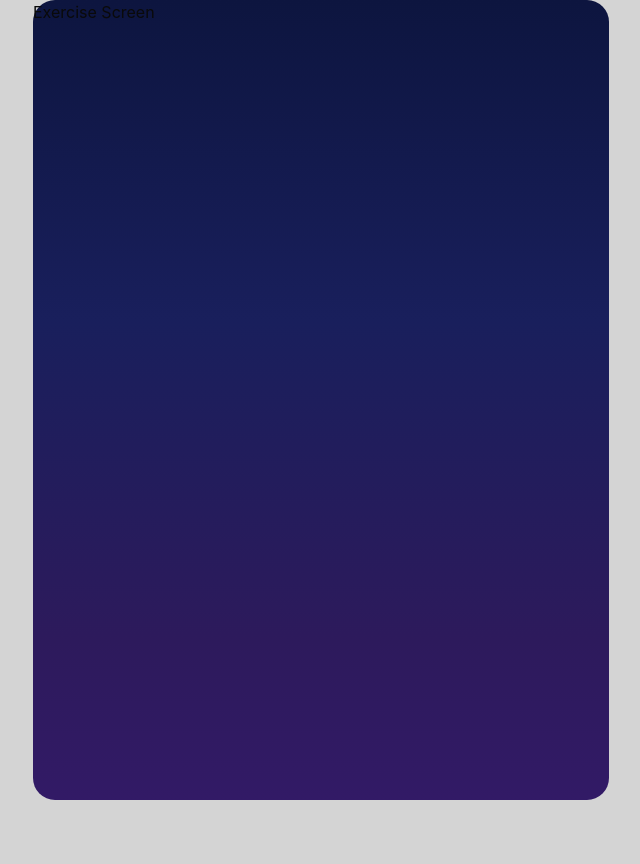
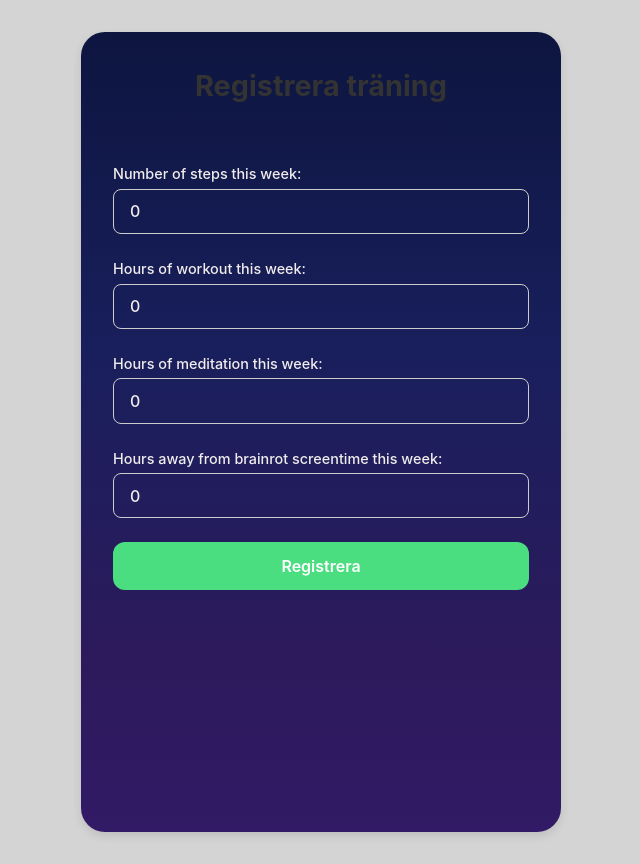
Before and after one commit to ImperialFiddlesticks/brainless-health, a React (Vite) app: page /exerciseScreen in a window 1280 px wide. Shown: the whole page, without its empty margins (319-959 px from the left). Before the commit the page ends 800 px from the top, so only its background shows below. Built offline with nearby package versions, Linux system fonts and the light colour scheme.

Commit message:
exercise link and page

```diff
--- a/src/components/ui/ZombieHeader.tsx
+++ b/src/components/ui/ZombieHeader.tsx
@@ -11,6 +11,7 @@ export default function ZombieHeader({ headline }: ZombieHeaderProps) {
   return (
     <div className="relative flex items-center justify-center w-full px-4 py-3">
       <button
+        title="go back"
         onClick={() => router.history.back()}
         className="absolute left-4 text-white hover:text-green-400 transition-colors"
       >
@@ -18,6 +19,14 @@ export default function ZombieHeader({ headline }: ZombieHeaderProps) {
       </button>
 
       <h1 className="text-3xl font-bold text-white">{headline}</h1>
+      <button
+        onClick={() => router.navigate({ to: "/exerciseScreen/" })}
+        className="absolute right-4 text-white hover:text-green-400 transition-colors"
+        aria-label="Gå till träning"
+        title="Gå till träning"
+      >
+        Exercise
+      </button>
     </div>
   );
 }
--- /dev/null
+++ b/src/components/ui/medidationInput.tsx
@@ -0,0 +1,22 @@
+export default function SearchInput({
+  onSearchChange,
+  searchword,
+}: PropsHandler) {
+  const handleSubmit = (eve: React.FormEvent<HTMLFormElement>) => {
+    eve.preventDefault();
+  };
+
+  return (
+    <form onSubmit={handleSubmit}>
+      <label>
+        Meditation hours this week:
+        <input
+          className="inputValue"
+          type="number"
+          value={searchword}
+          onChange={onSearchChange}
+        ></input>
+      </label>
+    </form>
+  );
+}
--- /dev/null
+++ b/src/components/ui/numberInput.tsx
@@ -0,0 +1,22 @@
+type Props = {
+  label: string;
+  value: number;
+  onChange: (value: number) => void;
+  className?: string;
+};
+
+export function NumberInput({ label, value, onChange, className }: Props) {
+  return (
+    <label
+      className={className}
+      style={{ display: "flex", flexDirection: "column", gap: 4 }}
+    >
+      {label}
+      <input
+        type="number"
+        value={value}
+        onChange={(e) => onChange(Number(e.target.value))}
+      />
+    </label>
+  );
+}
--- /dev/null
+++ b/src/routes/exerciseScreen/exerciseStyling.css
@@ -0,0 +1,76 @@
+.main-container {
+  max-width: 480px; /* ungefär mobil/tablet-bredd */
+  margin: 2rem auto; /* centrerar på sidan */
+  padding: 2rem;
+  background-color: #ffffff;
+  border-radius: 1.5rem;
+  box-shadow: 0 4px 10px rgba(0,0,0,0.1);
+  display: flex;
+  flex-direction: column;
+  gap: 1.5rem;
+}
+
+
+/* NumberInput wrapper */
+.NumberInput {
+  display: flex;
+  flex-direction: column;
+  gap: 0.5rem;
+}
+
+
+/* Själva inputfältet */
+.NumberInput input {
+  padding: 0.6rem 1rem;
+  font-size: 1rem;
+  border-radius: 0.5rem;
+  border: 1px solid #cccccc;
+  outline: none;
+  transition: border-color 0.2s, box-shadow 0.2s;
+}
+
+.NumberInput input:focus {
+  border-color: #4ade80; /* grön highlight när aktiv */
+  box-shadow: 0 0 0 2px rgba(74, 222, 128, 0.3);
+}
+
+
+/* Label för input */
+.NumberInput {
+  font-size: 0.9rem;
+  font-weight: 500;
+  color: #f0ecec;
+}
+
+/* Rubrik */
+.exercise-heading {
+  font-size: 1.8rem;
+  font-weight: bold;
+  text-align: center;
+  color: #333333;
+  margin-bottom: 2rem;
+}
+
+
+
+/* Knappen */
+button {
+  padding: 0.75rem 1.5rem;
+  font-size: 1rem;
+  font-weight: 600;
+  border: none;
+  border-radius: 0.75rem;
+  background-color: #4ade80; /* grön */
+  color: #ffffff;
+  cursor: pointer;
+  transition: background-color 0.2s, transform 0.1s;
+}
+
+button:hover {
+  background-color: #22c55e; /* mörkare grön */
+  transform: translateY(-1px);
+}
+
+button:active {
+  transform: translateY(0);
+}
--- a/src/routes/exerciseScreen/index.tsx
+++ b/src/routes/exerciseScreen/index.tsx
@@ -1,14 +1,65 @@
+import "./exerciseStyling.css";
 import { createFileRoute } from "@tanstack/react-router";
+import { useState, useContext } from "react";
+import { NumberInput } from "@/components/ui/numberInput";
+import { ZombieContext } from "@/context/Zombiecontext";
+import { addFood } from "@/utils/gameLogic";
+import type { Zombie } from "@/types/zombie";
 
 export const Route = createFileRoute("/exerciseScreen/")({
   component: RouteComponent,
 });
 
 function RouteComponent() {
+  const [steps, setSteps] = useState(0);
+
+  const [workout, setWorkout] = useState(0);
+  const [meditate, setMeditate] = useState(0);
+  const [awayscreen, setAwayscreen] = useState(0);
+  const { setZombie } = useContext(ZombieContext)!;
+
+  function handleSubmit() {
+    const earnedFood = Math.floor(steps / 1000);
+    setZombie((prev: Zombie) => addFood(prev, earnedFood));
+    setSteps(0);
+  }
+
   return (
     <div className="w-full flex justify-center">
       <div className="w-xl main-container bg-[#ffffff] h-screen rounded-3xl">
-        Exercise Screen
+        <h2 className="exercise-heading">Registrera träning</h2>
+
+        <NumberInput
+          label="Number of steps this week:"
+          value={steps}
+          onChange={setSteps}
+          className="NumberInput"
+        />
+
+        <NumberInput
+          label="Hours of workout this week:"
+          value={workout}
+          onChange={setWorkout}
+          className="NumberInput"
+        />
+
+        <NumberInput
+          label="Hours of meditation this week:"
+          value={meditate}
+          onChange={setMeditate}
+          className="NumberInput"
+        />
+
+        <NumberInput
+          label="Hours away from brainrot screentime this week:"
+          value={awayscreen}
+          onChange={setAwayscreen}
+          className="NumberInput"
+        />
+
+        <button type="button" onClick={handleSubmit}>
+          Registrera
+        </button>
       </div>
     </div>
   );
```
Also changed, not shown: src/components/ui/awayfromscreenInput.tsx (added), src/components/ui/exercisepassesInput.tsx (added), src/components/ui/pedometerInput.tsx (added), 1 other file (tests, documents, lock files or other folders).
